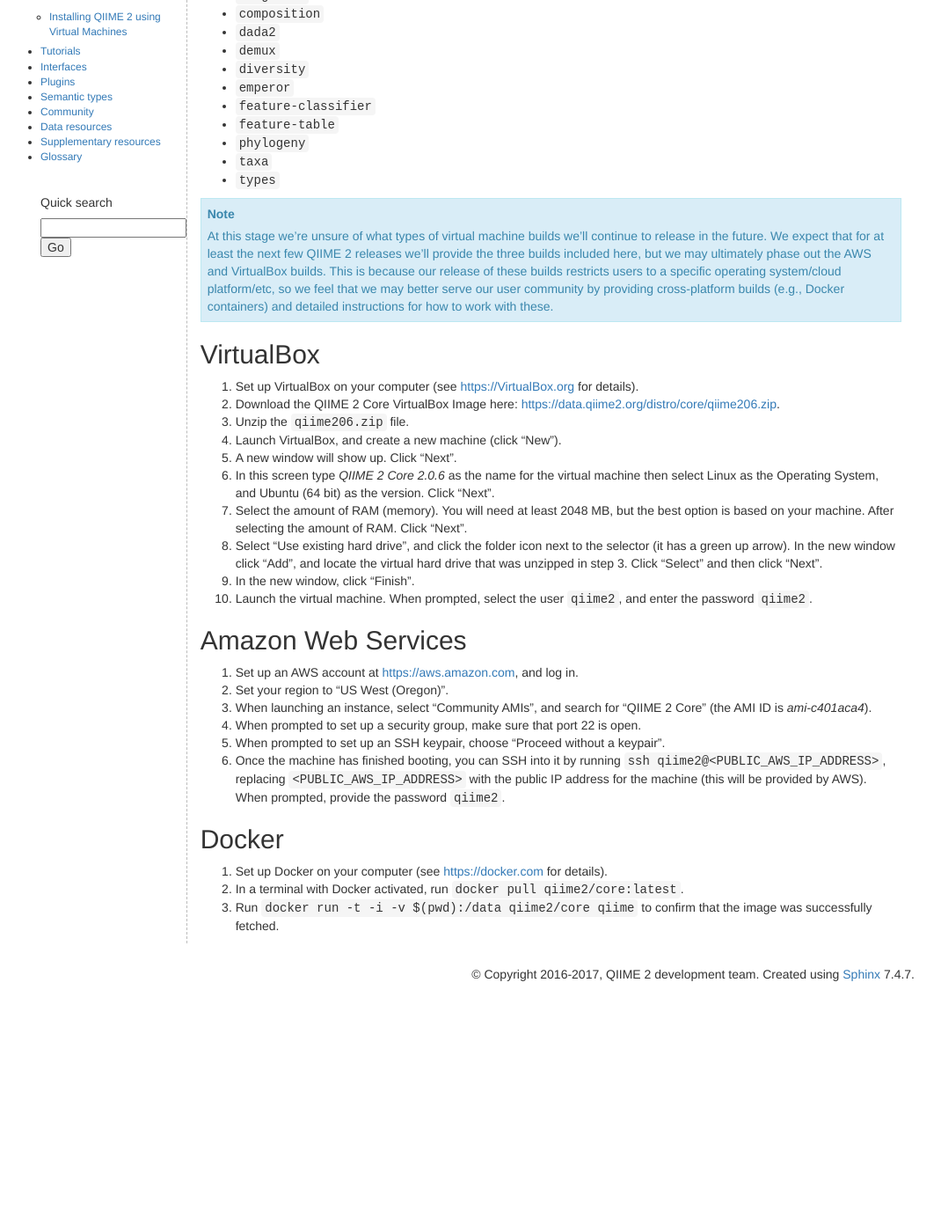
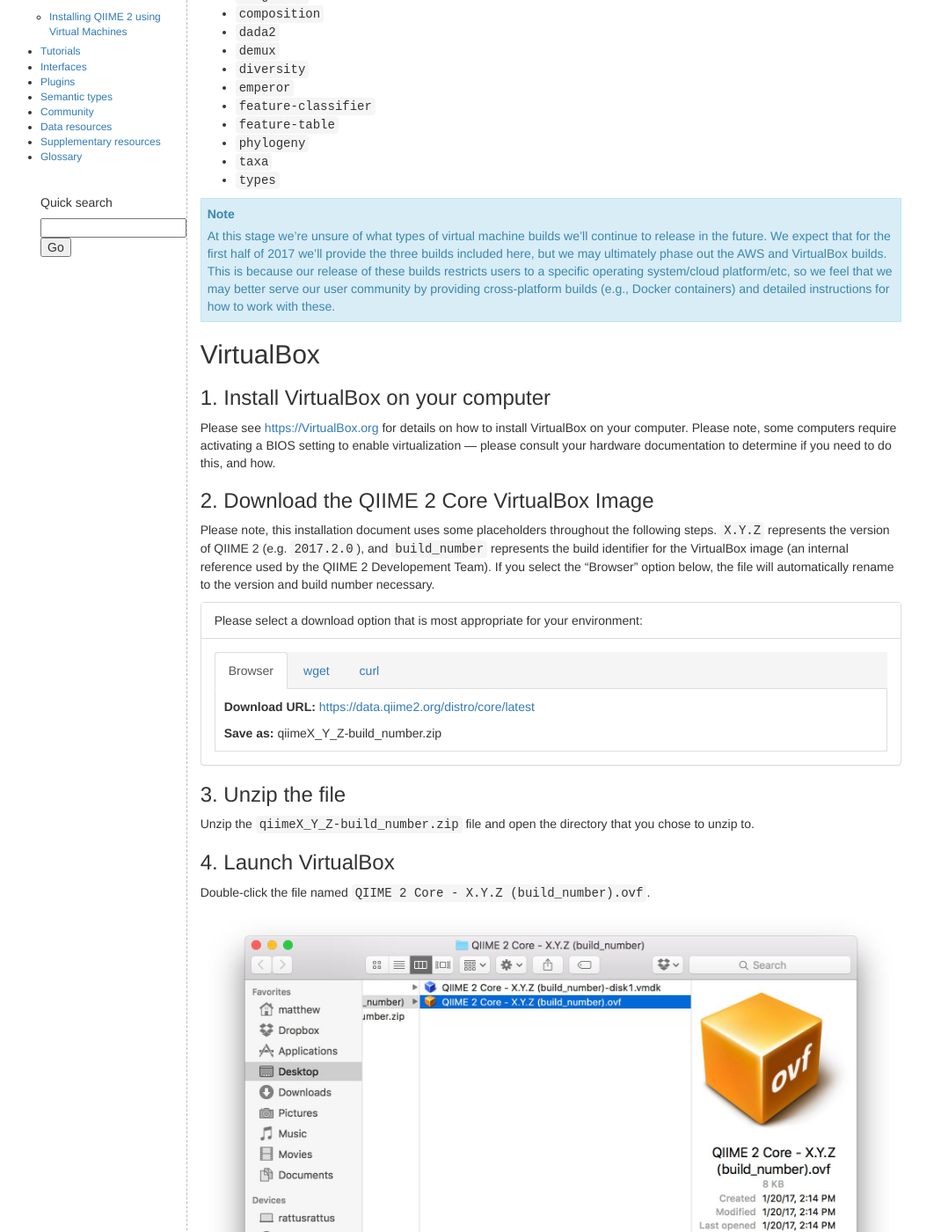
Before and after one commit to qiime2/docs, a Sphinx documentation site: the page built from source/install/virtual-machine.rst, in a window 1280 px wide and 1400 px high, scrolled down 365 px. Shown: the whole window at 88% size, without its empty margins (97-1167 px from the left). Built offline with Sphinx 7.4.7, drawn with Linux system fonts in a browser that asks for light colours; pages that are not in the unit, such as notebooks, are missing from menus; the version number could not be read and is left out; before the commit the page ends 1507 px from its top, so only the background shows below that; some of the changed text lies outside the part shown.

Commit message:
ENH: Provide more details on VBox installation
Fixes #72.

```diff
--- a/source/install/virtual-machine.rst
+++ b/source/install/virtual-machine.rst
@@ -17,21 +17,113 @@
 - ``taxa``
 - ``types``
 
-.. note:: At this stage we're unsure of what types of virtual machine builds we'll continue to release in the future. We expect that for at least the next few QIIME 2 releases we'll provide the three builds included here, but we may ultimately phase out the AWS and VirtualBox builds. This is because our release of these builds restricts users to a specific operating system/cloud platform/etc, so we feel that we may better serve our user community by providing cross-platform builds (e.g., Docker containers) and detailed instructions for how to work with these.
+.. note:: At this stage we're unsure of what types of virtual machine builds we'll continue to release in the future. We expect that for the first half of 2017 we'll provide the three builds included here, but we may ultimately phase out the AWS and VirtualBox builds. This is because our release of these builds restricts users to a specific operating system/cloud platform/etc, so we feel that we may better serve our user community by providing cross-platform builds (e.g., Docker containers) and detailed instructions for how to work with these.
 
 VirtualBox
 ----------
 
-1. Set up VirtualBox on your computer (see https://VirtualBox.org for details).
-2. Download the QIIME 2 Core VirtualBox Image here: https://data.qiime2.org/distro/core/qiime206.zip.
-3. Unzip the ``qiime206.zip`` file.
-4. Launch VirtualBox, and create a new machine (click "New").
-5. A new window will show up. Click "Next".
-6. In this screen type *QIIME 2 Core 2.0.6* as the name for the virtual machine then select Linux as the Operating System, and Ubuntu (64 bit) as the version. Click "Next".
-7. Select the amount of RAM (memory). You will need at least 2048 MB, but the best option is based on your machine. After selecting the amount of RAM. Click "Next".
-8. Select "Use existing hard drive", and click the folder icon next to the selector (it has a green up arrow). In the new window click "Add", and locate the virtual hard drive that was unzipped in step 3. Click "Select" and then click "Next".
-9. In the new window, click "Finish".
-10. Launch the virtual machine. When prompted, select the user ``qiime2``, and enter the password ``qiime2``.
+1. Install VirtualBox on your computer
+~~~~~~~~~~~~~~~~~~~~~~~~~~~~~~~~~~~~~~
+
+Please see https://VirtualBox.org for details on how to install VirtualBox on your computer. Please note, some computers require activating a BIOS setting to enable virtualization --- please consult your hardware documentation to determine if you need to do this, and how.
+
+
+2. Download the QIIME 2 Core VirtualBox Image
+~~~~~~~~~~~~~~~~~~~~~~~~~~~~~~~~~~~~~~~~~~~~~
+
+Please note, this installation document uses some placeholders throughout the following steps. ``X.Y.Z`` represents the version of QIIME 2 (e.g. ``2017.2.0``), and ``build_number`` represents the build identifier for the VirtualBox image (an internal reference used by the QIIME 2 Developement Team). If you select the "Browser" option below, the file will automatically rename to the version and build number necessary.
+
+.. download::
+   :no-exec:
+   :url: https://data.qiime2.org/distro/core/latest
+   :saveas: qiimeX_Y_Z-build_number.zip
+
+3. Unzip the file
+~~~~~~~~~~~~~~~~~
+
+Unzip the ``qiimeX_Y_Z-build_number.zip`` file and open the directory that you chose to unzip to.
+
+4. Launch VirtualBox
+~~~~~~~~~~~~~~~~~~~~
+
+Double-click the file named ``QIIME 2 Core - X.Y.Z (build_number).ovf``.
+
+.. image:: images/vbox-install/vbox-01.jpg
+
+You will be presented with an ``Appliance Settings`` import page. We have selected default settings for you that should work for most light workloads. If you are interested in changing the allocations (e.g. memory or CPUs), feel free to adjust these settings. When done, click ``Import``.
+
+.. image:: images/vbox-install/vbox-02.jpg
+
+Once the import is complete, double-click on the new Virtual Machine entry that matches the ``X.Y.Z`` & ``build_number`` version that you just imported.
+
+.. image:: images/vbox-install/vbox-03.jpg
+
+5. Launch the virtual machine
+~~~~~~~~~~~~~~~~~~~~~~~~~~~~~
+
+When prompted, select the user ``qiime2``, and enter the password ``qiime2``.
+
+.. image:: images/vbox-install/vbox-04.jpg
+
+Once logged in you should see a screen like this:
+
+.. image:: images/vbox-install/vbox-05.jpg
+
+Success!
+
+6. Clean up
+~~~~~~~~~~~
+
+The import process creates a copy of the files from the directory that you unzipped in step 3 above. If you would like to reclaim that disk space, feel free to delete ``qiimeX_Y_Z-build_number.zip``, and the unzipped folder from that file.
+
+Optional: Shared Folders and Copy-and-Paste
+~~~~~~~~~~~~~~~~~~~~~~~~~~~~~~~~~~~~~~~~~~~
+
+1. Install Guest Additions
+..........................
+
+After clicking on the CD icon in the lower left, click on ``Run Software`` in the upper right.
+
+.. image:: images/vbox-guest/vbox-01.jpg
+
+Enter the password (``qiime2``) when prompted.
+
+.. image:: images/vbox-guest/vbox-02.jpg
+
+When installation is done, your screen should look like the following. Follow the prompt and press ``Return``
+
+.. image:: images/vbox-guest/vbox-03.jpg
+
+2. Set up a shared folder
+.........................
+
+In the VirtualBox menu bar on your host computer, select ``Devices -> Shared Folders -> Shared Folders Settings`` (note, this might be slightly different on Windows or Linux systems, please check the official `VirtualBox Docs`_). Click on the green plus sign/folder on the right side of the window, you should see a new screen prompting you for info:
+
+.. image:: images/vbox-guest/vbox-04.jpg
+
+Click on the ``Folder Path`` input, and using the file browser (by selecting the option ``Other...``), select the folder you want to share with the VM. This example uses the Desktop (e.g. ``/Users/matthew/Desktop`` on a Mac). Make sure to select ``Auto-mount`` and ``Make Permanent``, if you don't want to repeat these steps every time you launch the VM. Also note, the ``Folder Name`` option (which VirtualBox will auto-suggest a value for) is the name of the mounted folder inside of your VM.  VirtualBox will always prepend the prefix ``sf_`` to that value (``sf`` stands for ``shared folder``). So in this case, the folder name will be ``sf_Desktop``. The full path when mounted is ``/media/sf_Desktop``.
+
+.. image:: images/vbox-guest/vbox-05.jpg
+
+Click 'OK' on both dialogs to save your changes.
+
+3. Reboot
+.........
+
+Click the gear in the upper right of the screen, then ``Shut Down...``, then ``Restart``.
+
+.. image:: images/vbox-guest/vbox-06.jpg
+
+4. Enjoy!
+.........
+
+Once the VM has rebooted and you have logged in, you should see your shared folder in the file browser (the icon on the left bar that looks like a file cabinet):
+
+.. image:: images/vbox-guest/vbox-07.jpg
+
+The files there are the files on the Mac's desktop! These files can also access the mounted folder via the Command Line at ``/media/sf_Desktop``:
+
+.. image:: images/vbox-guest/vbox-08.jpg
 
 Amazon Web Services
 -------------------
@@ -49,3 +141,5 @@
 1. Set up Docker on your computer (see https://docker.com for details).
 2. In a terminal with Docker activated, run ``docker pull qiime2/core:latest``.
 3. Run ``docker run -t -i -v $(pwd):/data qiime2/core qiime`` to confirm that the image was successfully fetched.
+
+.. _`VirtualBox Docs`: https://www.virtualbox.org/manual/UserManual.html
```
Also changed, not shown: source/install/images/vbox-guest/vbox-01.jpg (added), source/install/images/vbox-guest/vbox-02.jpg (added), source/install/images/vbox-guest/vbox-03.jpg (added), source/install/images/vbox-guest/vbox-04.jpg (added), source/install/images/vbox-guest/vbox-05.jpg (added), source/install/images/vbox-guest/vbox-06.jpg (added), source/install/images/vbox-guest/vbox-07.jpg (added), source/install/images/vbox-guest/vbox-08.jpg (added), source/install/images/vbox-install/vbox-01.jpg (added), source/install/images/vbox-install/vbox-02.jpg (added), source/install/images/vbox-install/vbox-03.jpg (added), source/install/images/vbox-install/vbox-04.jpg (added), source/install/images/vbox-install/vbox-05.jpg (added).
